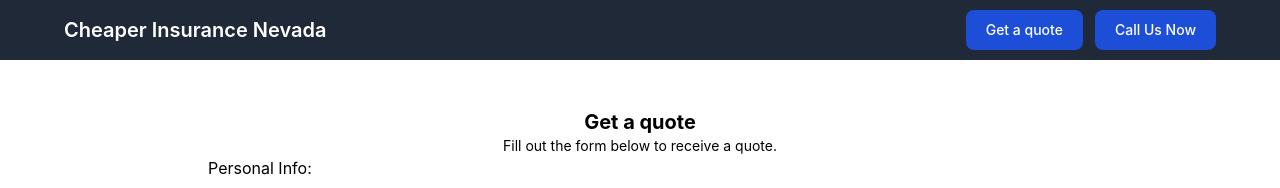
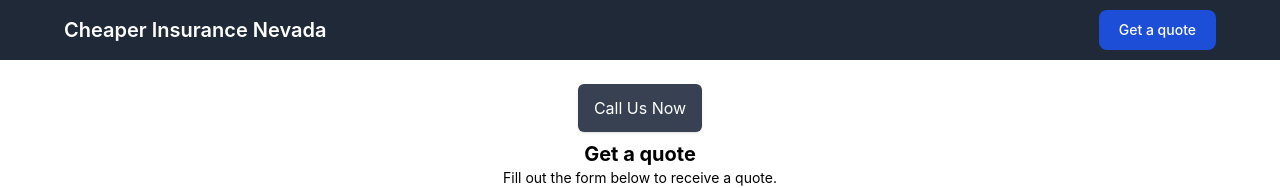
Before and after one commit to saucemills/cheap-insurance, a Next.js app: page /form in a window 1280 px wide. Shown: the top 188 px of the page. Built offline with nearby package versions, Linux system fonts and the light colour scheme.

Commit message:
cleaning up call now buttons

```diff
--- a/pages/components/FormBody.js
+++ b/pages/components/FormBody.js
@@ -93,7 +93,12 @@ export default function FormBody() {
 
   return (
     <>
-      <section className="max-w-screen-xl px-4 my-12 lg:max-w-4xl mx-auto mt-8$">
+      <section className="max-w-screen-xl px-4 my-12 lg:max-w-4xl mx-auto mt-6">
+        <a className="flex justify-center mb-2" href="tel:+7023897341">
+          <button className="outline-none bg-gray-700 text-white text-center px-4 py-3 rounded-md shadow w-1/2 ring-offset-2 ring-gray-700 focus:ring-2  sm:w-auto">
+            Call Us Now
+          </button>
+        </a>
         <h1 className="text-center text-xl font-bold">Get a quote</h1>
         <p className="text-center text-sm">
           Fill out the form below to receive a quote.
--- a/pages/components/Navbar.js
+++ b/pages/components/Navbar.js
@@ -14,20 +14,15 @@ function Navbar() {
           </Link>
         </span>
 
-        <div className="flex md:order-2 space-x-3">
+        <div className="flex md:order-2 md:space-x-3">
           <Link href="/form">
             <button
               type="button"
-              className="text-white bg-blue-700 hover:bg-blue-800 focus:ring-4 focus:outline-none focus:ring-blue-300 font-medium rounded-lg text-sm px-2 sm:px-5 py-2.5 text-center mr-3 md:mr-0 dark:bg-blue-600 dark:hover:bg-blue-700 dark:focus:ring-blue-800"
+              className="text-white bg-blue-700 hover:bg-blue-800 focus:ring-4 focus:outline-none focus:ring-blue-300 font-medium rounded-lg text-sm px-3 sm:px-5 py-2.5 text-center mr-3 md:mr-0 dark:bg-blue-600 dark:hover:bg-blue-700 dark:focus:ring-blue-800"
             >
               Get a quote
             </button>
           </Link>
-          <a href="tel:+7023897341">
-            <button className="text-white bg-blue-700 hover:bg-blue-800 focus:ring-4 focus:outline-none focus:ring-blue-300 font-medium rounded-lg text-sm px-2 sm:px-5 py-2.5 text-center mr-3 md:mr-0 dark:bg-blue-600 dark:hover:bg-blue-700 dark:focus:ring-blue-800">
-              Call Us Now
-            </button>
-          </a>
         </div>
       </div>
     </nav>
```
